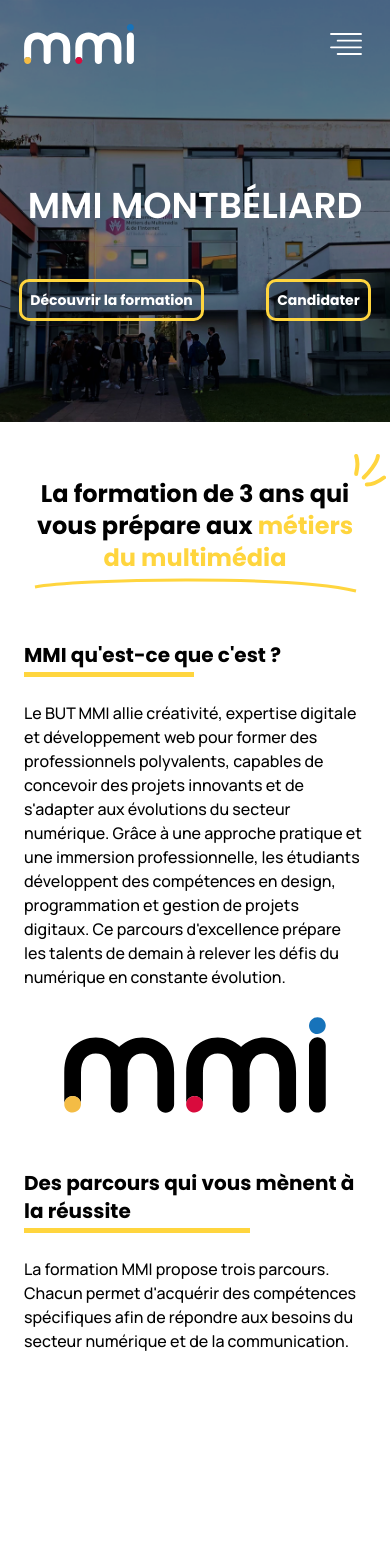
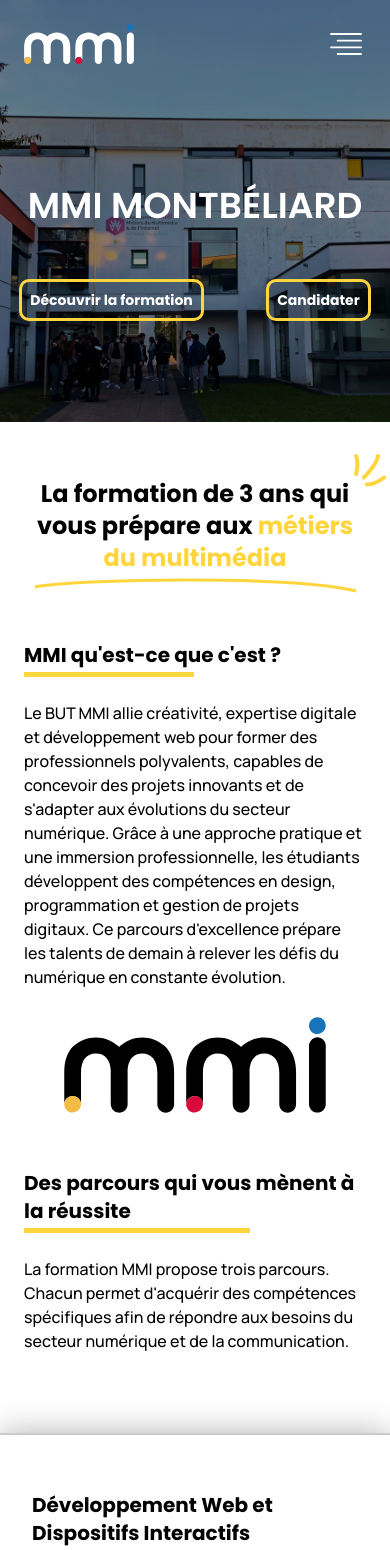
Before and after one commit to OHNIMUS-Leopold/refonte-MMI, a Nuxt app: page / in a window 390 px wide. Shown: the top 1550 px of the page. Built offline with nearby package versions, Linux system fonts and the light colour scheme.

Commit message:
parcours section imports

```diff
--- a/pages/index.vue
+++ b/pages/index.vue
@@ -47,7 +47,7 @@
 
         <MyHero class="md:hidden" :image=heroImg alt="Bâtiment MMI" title="MMI Montbéliard"/>
 
-        <div class="margin pb-[600px]">
+        <div class="margin">
 
             <SecondHeading class="lg:mx-24" title-black="La formation de 3 ans qui vous prépare aux " title-yellow="métiers du multimédia" />
 
@@ -69,6 +69,13 @@
                     </p>
                 </div>
             </section>
+        </div>
+
+        <ParcoursSection class="-mt-20 hidden lg:block" />
+
+        <ParcoursSectionMini class="lg:hidden" />
+
+        <div class="margin">
 
         </div>
     </main>
```
